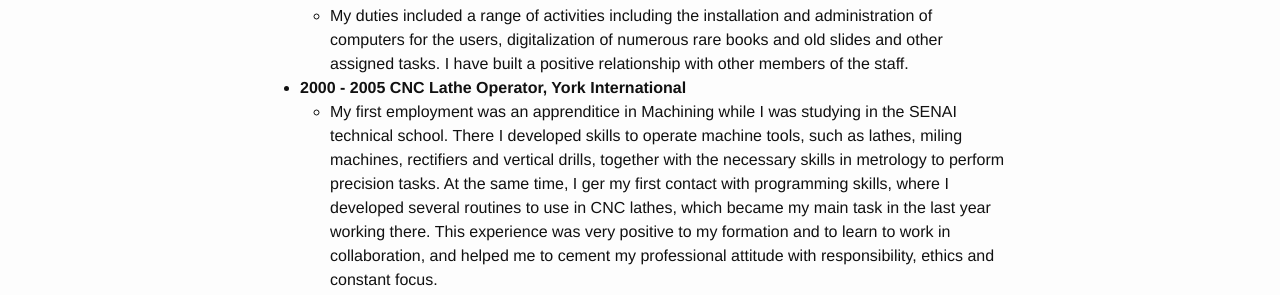
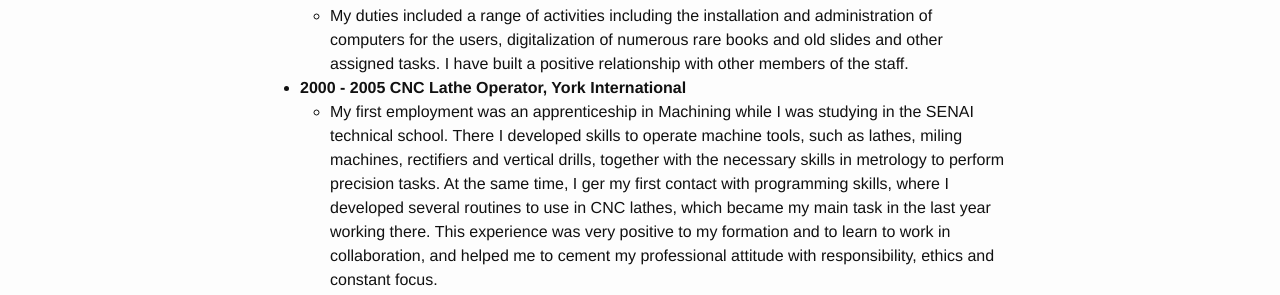
Before and after one commit to cebarbosa/cebarbosa.github.io, a Jekyll site: the page built from cv.md, in a window 1280 px wide. Shown: the part 1309-1604 px from the top of the page. Built offline with Jekyll 4.4.1, drawn with Linux system fonts in a browser that asks for light colours.

Commit message:
Test of imaging in a regular post.

```diff
--- a/cv.md
+++ b/cv.md
@@ -45,7 +45,7 @@ Previous Work Experience
     * My duties included a range of activities including the installation and administration of computers for the users, digitalization of numerous rare books and old slides and other assigned tasks. I have built a positive relationship with other members of the staff.
 
 * **2000 - 2005 CNC Lathe Operator, York International**
-    * My first employment was an apprenditice in Machining while I was studying in the SENAI technical school. There I developed skills to operate machine tools, such as lathes, miling machines, rectifiers and vertical drills, together with the necessary skills in metrology to perform precision tasks. At the same time, I ger my first contact with programming skills, where I developed several routines to use in CNC lathes, which became my main task in the last year working there. This experience was very positive to my formation and to learn to work in collaboration, and helped me  to cement my professional attitude with responsibility, ethics and constant focus.
+    * My first employment was an apprenticeship in Machining while I was studying in the SENAI technical school. There I developed skills to operate machine tools, such as lathes, miling machines, rectifiers and vertical drills, together with the necessary skills in metrology to perform precision tasks. At the same time, I ger my first contact with programming skills, where I developed several routines to use in CNC lathes, which became my main task in the last year working there. This experience was very positive to my formation and to learn to work in collaboration, and helped me  to cement my professional attitude with responsibility, ethics and constant focus.
 
 Skills
 ======
```
Also changed, not shown: assets/ads_caret.png (added), 2 other files.
